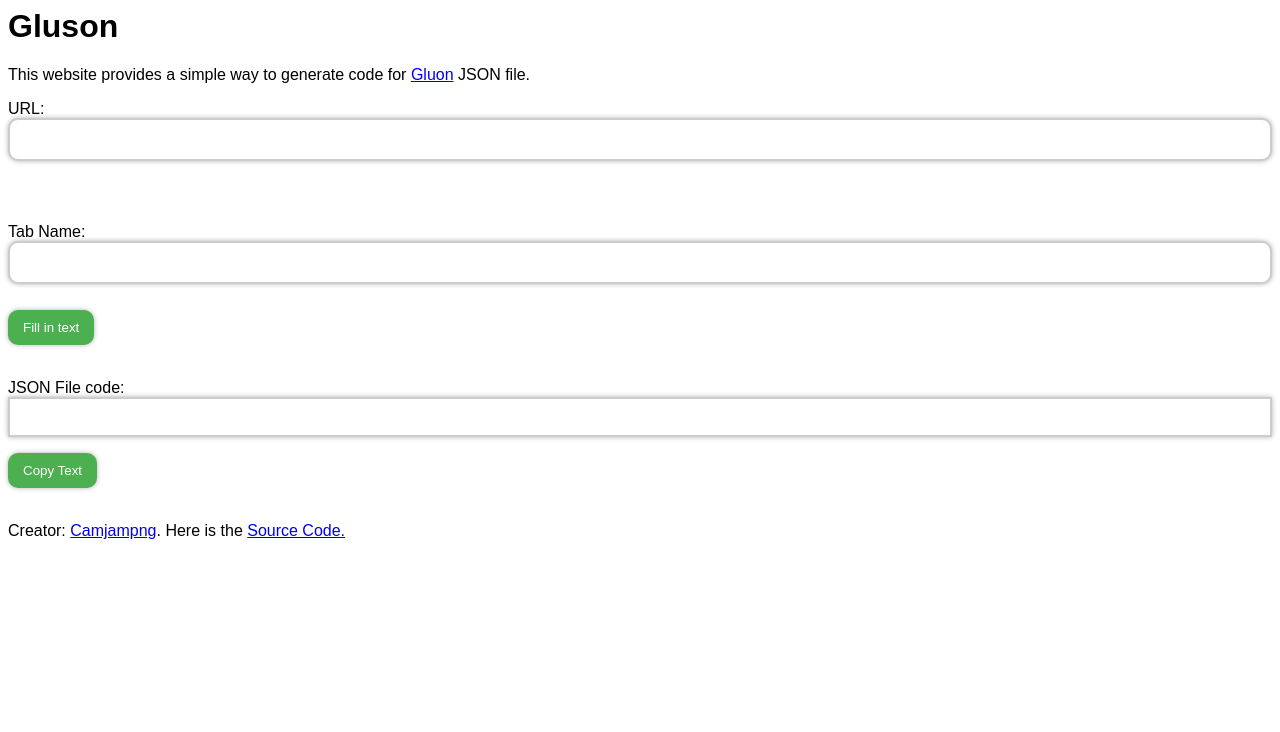
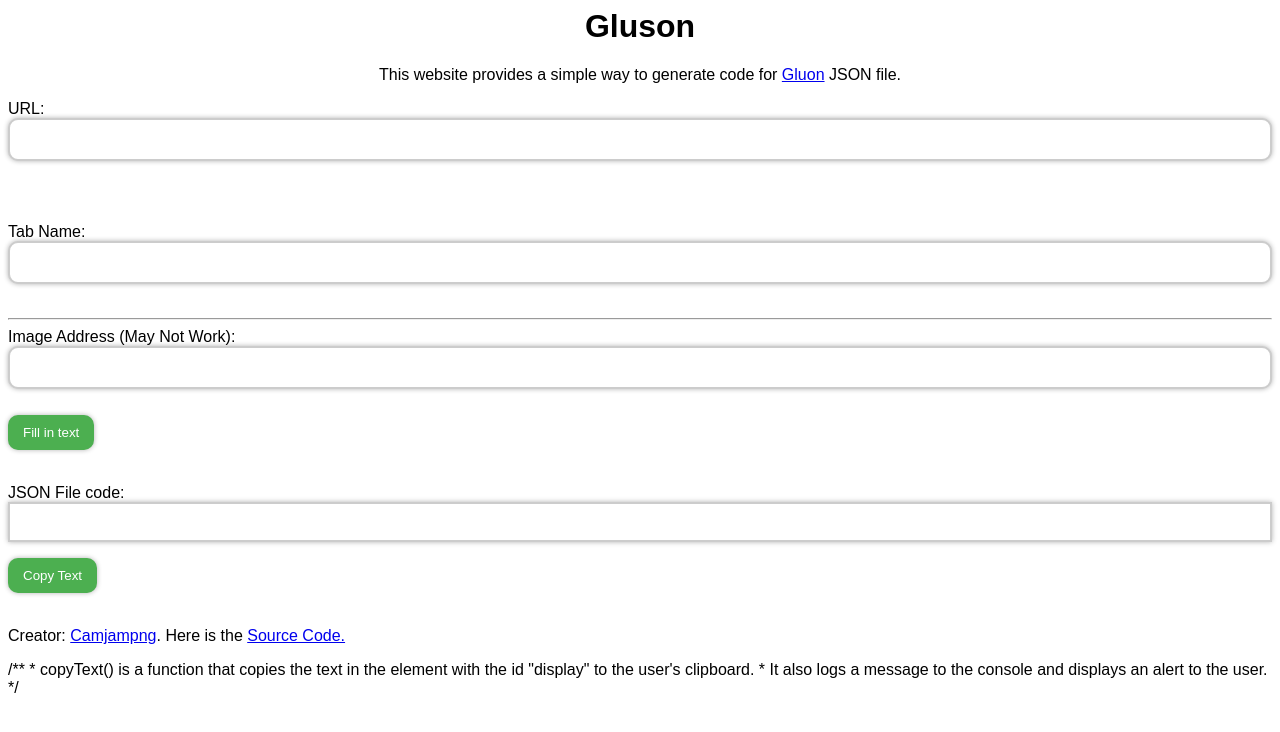
Before and after one commit to CamjamPNG/Gluson, a website: page index.html in a window 1280 px wide. Drawn offline with Linux system fonts and the light colour scheme.

Commit message:
explained code
i used gpt3 to add text that explains part of the code, hope if you wanna make this better I suggest you do (please)

```diff
--- a/index.html
+++ b/index.html
@@ -1,6 +1,9 @@
+<!-- This is the HTML document for the Gluson website. It contains a form with input fields for the user to enter the URL, tab name, and image address. The form also contains a button to generate the code for the JSON file. The code is then displayed in the div with the id of "display". The script at the bottom of the document contains a function to copy the code from the div to the clipboard. -->
 <html>
    <head>
-      <style>
+    <title>Gluson</title>
+      <!-- This style sheet sets the font family of the body to Pretendard and sets the style for text and url inputs, as well as the button and display elements. -->
+<style>
          body {
             font-family: 'Pretendard', sans-serif;
          }
@@ -32,13 +35,25 @@
          }
       </style>
       <script>
-		function chatbox(){
+/**
+ * chatbox()
+ *
+ * This function takes the values from the form elements with ids "url1", "oldname", "newname" and "image_url" and adds the "https://" prefix to the url1 value if it is not already present.
+ */
+function chatbox(){
   		 var url1 = document.getElementById("url1").value;
   		 if (!url1.startsWith("https://")) {
 			url1 = "https://" + url1;
 		  }
   		 var oldname = document.getElementById("oldname").value;
   		 var newname = document.getElementById("newname").value;
+		 var image_url = document.getElementById("image_url").value;
+       /**
+ * This code imports the Gluon framework and opens a URL.
+ * It then sets the document title to the newname, defines a property for the title,
+ * sets the icon to the image_url, and appends a style element to the head.
+ * Finally, it sets a timeout of 200 milliseconds.
+ */
   		 var text = `import * as Gluon from '@gluon-framework/gluon';
 Gluon.open('${url1}', {
   onLoad: () => {
@@ -57,6 +72,12 @@ Gluon.open('${url1}', {
           return this._title;
         }
       });
+
+	   // set icon to Glucord icon
+      const iconEl = document.querySelector("link[rel~='icon']");
+		iconEl.href =  '${image_url}'
+      iconEl.setAttribute = () => {}; // stop Discord overwriting our icon
+
       document.head.appendChild(document.createElement("style")).innerHTML = \`
 .socialLinks-3ywLUf + .info-3pQQBb {
   position: relative;
@@ -83,9 +104,10 @@ Gluon.open('${url1}', {
          }
       </script>
    </head>
-   <body>
-      <h1 style="font-size: 2em;">Gluson</h1>
-      <p>This website provides a simple way to generate code for <a href="https://github.com/gluon-framework/gluon">Gluon</a> JSON file.</p>
+   <!-- This is the body of the HTML document. It contains a heading, a paragraph, a form, and a div element. The form contains labels and input fields for the user to enter data. The div element is used to display the JSON file code. The body also contains a link to the creator's Twitter page and the source code for the project. -->
+<body>
+      <h1 style="font-size: 2em;"><center>Gluson</center></h1>
+      <p><center>This website provides a simple way to generate code for <a href="https://github.com/gluon-framework/gluon">Gluon</a> JSON file.</center></p>
       <form>
          <!-- Add labels for the input fields -->
          <input type="text" id="text" size="50" value="" readonly="" style="display: none;">
@@ -94,6 +116,9 @@ Gluon.open('${url1}', {
          <input type="text" id="oldname" style="display: none;"><br><br>
          <label for="newname">Tab Name:</label><br>
          <input type="text" id="newname"><br><br>
+         <hr>
+		 <label for="newname">Image Address (May Not Work):</label><br>
+         <input type="text" id="image_url"><br><br>
          <input type="button" value="Fill in text" onclick="chatbox()"><br><br>
       </form>
       <label for="display">JSON File code:</label><br>
@@ -105,6 +130,10 @@ Gluon.open('${url1}', {
    </body>
 </html>
 
+/**
+ * copyText() is a function that copies the text in the element with the id "display" to the user's clipboard.
+ * It also logs a message to the console and displays an alert to the user.
+ */
 <script>
    function copyText() {
       var text = document.getElementById("display").innerText;
```
